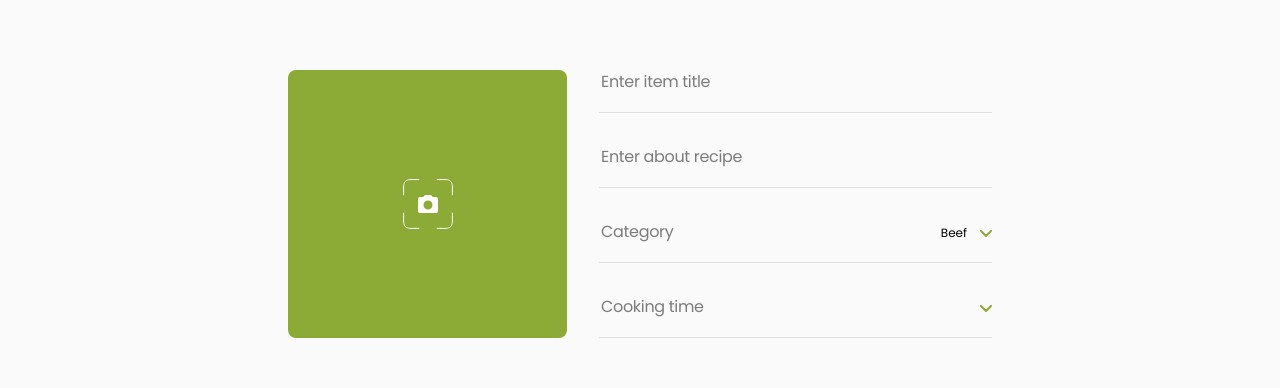
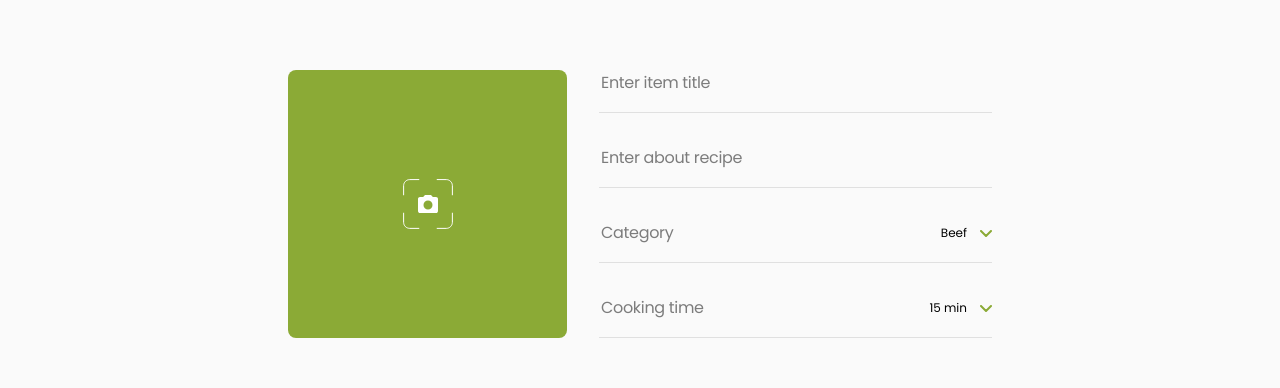
Before and after one commit to Katya-Kondratchuk/So-Yummy, a React (Create React App) app: page /So-Yummy/add in a window 1280 px wide. Shown: the part 162-550 px from the top of the page. Built offline with nearby package versions, Linux system fonts and the light colour scheme.

Commit message:
change name import css

```diff
--- a/src/components/AddRecipes/AddRecipeForm/AddRecipeForm.jsx
+++ b/src/components/AddRecipes/AddRecipeForm/AddRecipeForm.jsx
@@ -1,24 +1,92 @@
 import { useState } from 'react';
-import PropTypes from 'prop-types';
 import RecipeDescriptionFields from './RecipeDescriptionFields';
 import RecipeIngredientsFields from './RecipeIngredientsFields';
 import RecipePreparationFields from './RecipePreparationFields';
 import Button from 'reusableComponents/Button/Button';
-import s from './AddRecipeForm.module.css';
+import css from './AddRecipeForm.module.css';
 
-const AddRecipeForm = props => {
+const allCategory = [
+  'Beef',
+  'Breakfast',
+  'Chicken',
+  'Dessert',
+  'Goat',
+  'Lamb',
+  'Miscellaneous',
+  'Pasta',
+  'Pork',
+  'Seafood',
+  'Side',
+  'Starter',
+  'Vegan',
+  'Vegetarian',
+];
+
+const allTime = [
+  '5 min',
+  '10 min',
+  '15 min',
+  '20 min',
+  '25 min',
+  '30 min',
+  '35 min',
+  '40 min',
+  '45 min',
+  '50 min',
+  '55 min',
+  '60 min',
+  '65 min',
+  '70 min',
+  '75 min',
+  '80 min',
+  '85 min',
+  '90 min',
+  '95 min',
+  '100 min',
+  '105 min',
+  '110 min',
+  '115 min',
+  '120 min',
+];
+
+const AddRecipeForm = () => {
+  // const [allCategory, setAllCategory] = useState();
+
+  const [imgAdd, setImgAdd] = useState('');
+  const [nameRecipe, setNameRecipe] = useState('');
+  const [description, setDescription] = useState('');
+  const [category, setCategory] = useState('Beef');
+  const [cookingTime, setCookingTime] = useState('15 min');
+
   const [preparation, setPreparation] = useState('');
 
   const onSubmitHandler = e => {
     e.preventDefault();
+    const obj = {
+      imgAdd,
+      name: nameRecipe,
+      description,
+      category,
+      cookingTime,
+      preparation: preparation.split('\n'),
+    };
+    console.log(obj);
   };
 
   // TODO: разбивка по enter на массив при сабмите обработать
   // console.log('🚀 ~ preparation: array enter', preparation.split('\n'));
 
   return (
-    <form onSubmit={onSubmitHandler} className={s.form}>
-      <RecipeDescriptionFields />
+    <form onSubmit={onSubmitHandler} className={css.form}>
+      <RecipeDescriptionFields
+        allCategory={allCategory}
+        allTime={allTime}
+        image={{ imgAdd, setImgAdd }}
+        name={{ nameRecipe, setNameRecipe }}
+        descriptionData={{ description, setDescription }}
+        categoryData={{ category, setCategory }}
+        time={{ cookingTime, setCookingTime }}
+      />
       <RecipeIngredientsFields />
       <RecipePreparationFields value={preparation} onChange={setPreparation} />
 
@@ -32,6 +100,4 @@ const AddRecipeForm = props => {
   );
 };
 
-AddRecipeForm.propTypes = {};
-
 export default AddRecipeForm;
--- /dev/null
+++ b/src/components/AddRecipes/AddRecipeForm/RecipeDescriptionFields/ImgWithPreview/ImgWithPreview.jsx
@@ -0,0 +1,55 @@
+import { useRef } from 'react';
+import { ReactComponent as Icon } from 'assets/images/AddRecipe/input-img.svg';
+import PropTypes from 'prop-types';
+import css from './ImgWithPreview.module.css';
+
+function previewFile(inputEl) {
+  const preview = inputEl.current;
+  const file = document.querySelector('input[type=file]').files[0];
+  const reader = new FileReader();
+
+  reader.onloadend = function () {
+    preview.src = reader.result;
+  };
+
+  if (file) {
+    preview.style.opacity = 1;
+    reader.readAsDataURL(file);
+  } else {
+    preview.style.opacity = 1;
+    preview.src = '';
+  }
+}
+
+const ImgWithPreview = ({ imgAdd, setImgAdd }) => {
+  const inputEl = useRef(null);
+  return (
+    <div className={css.wrapperImg}>
+      <input
+        type="file"
+        onChange={e => {
+          setImgAdd(e.target.value);
+          previewFile(inputEl);
+        }}
+        className={css.imgInput}
+        value={imgAdd}
+      />
+
+      <Icon width="64" height="64" className={css.icon} />
+
+      <img
+        src=""
+        alt="prew show img for add recipe"
+        className={`${css.showImg}`}
+        ref={inputEl}
+      />
+    </div>
+  );
+};
+
+ImgWithPreview.propTypes = {
+  imgAdd: PropTypes.string,
+  setImgAdd: PropTypes.func,
+};
+
+export default ImgWithPreview;
--- /dev/null
+++ b/src/components/AddRecipes/AddRecipeForm/RecipeDescriptionFields/ImgWithPreview/ImgWithPreview.module.css
@@ -0,0 +1,54 @@
+.wrapperImg {
+  position: relative;
+  background: #8baa36;
+  border: transparent;
+  border-radius: 8px;
+  overflow: hidden;
+}
+
+.wrapperImg,
+.imgInput {
+  width: 279px;
+  height: 268px;
+}
+
+.imgInput {
+  opacity: 0;
+}
+
+.icon {
+  position: absolute;
+  display: block;
+
+  left: 50%;
+  top: 50%;
+  transform: translate(-50%, -50%);
+  pointer-events: none;
+}
+
+.showImg {
+  opacity: 0;
+  position: absolute;
+  top: 0;
+  left: 0;
+  display: block;
+  pointer-events: none;
+  width: 100%;
+  height: 100%;
+}
+
+@media screen and (max-width: 767px) {
+  .wrapperImg {
+    margin-left: auto;
+    margin-right: auto;
+    margin-bottom: 32px;
+  }
+}
+
+@media screen and (min-width: 1440px) {
+  .wrapperImg,
+  .imgInput {
+    width: 357px;
+    height: 344px;
+  }
+}
--- /dev/null
+++ b/src/components/AddRecipes/AddRecipeForm/RecipeDescriptionFields/ImgWithPreview/index.js
@@ -0,0 +1 @@
+export { default } from './ImgWithPreview.jsx';
--- a/src/components/AddRecipes/AddRecipeForm/RecipeDescriptionFields/RecipeDescriptionFields.jsx
+++ b/src/components/AddRecipes/AddRecipeForm/RecipeDescriptionFields/RecipeDescriptionFields.jsx
@@ -1,112 +1,29 @@
-import { useRef, useState } from 'react';
-import { ReactComponent as Icon } from 'assets/images/AddRecipe/input-img.svg';
-import s from './RecipeDescriptionFields.module.css';
 import SelectList from 'components/AddRecipes/SelectList';
-// import PropTypes from 'prop-types';
+import PropTypes from 'prop-types';
+import css from './RecipeDescriptionFields.module.css';
+import ImgWithPreview from './ImgWithPreview';
 
-function previewFile(inputEl) {
-  const preview = inputEl.current;
-  const file = document.querySelector('input[type=file]').files[0];
-  const reader = new FileReader();
+const RecipeDescriptionFields = ({
+  allCategory,
+  allTime,
+  image: { imgAdd, setImgAdd },
+  name: { nameRecipe, setNameRecipe },
+  descriptionData: { description, setDescription },
+  categoryData: { category, setCategory },
+  time: { cookingTime, setCookingTime },
+}) => {
+  return (
+    <div className={css.wrapperInfo}>
+      <ImgWithPreview imgAdd={imgAdd} setImgAdd={setImgAdd} />
 
-  reader.onloadend = function () {
-    preview.src = reader.result;
-  };
-
-  if (file) {
-    preview.style.opacity = 1;
-    reader.readAsDataURL(file);
-  } else {
-    preview.style.opacity = 1;
-    preview.src = '';
-  }
-}
-
-const allCategory = [
-  'Beef',
-  'Breakfast',
-  'Chicken',
-  'Dessert',
-  'Goat',
-  'Lamb',
-  'Miscellaneous',
-  'Pasta',
-  'Pork',
-  'Seafood',
-  'Side',
-  'Starter',
-  'Vegan',
-  'Vegetarian',
-];
-
-const time = [
-  '5 min',
-  '10 min',
-  '15 min',
-  '20 min',
-  '25 min',
-  '30 min',
-  '35 min',
-  '40 min',
-  '45 min',
-  '50 min',
-  '55 min',
-  '60 min',
-  '65 min',
-  '70 min',
-  '75 min',
-  '80 min',
-  '85 min',
-  '90 min',
-  '95 min',
-  '100 min',
-  '105 min',
-  '110 min',
-  '115 min',
-  '120 min',
-];
-
-const RecipeDescriptionFields = () => {
-  const inputEl = useRef(null);
-
-  // const [allCategory, setAllCategory] = useState();
-
-  const [imgAdd, setImgAdd] = useState('');
-  const [nameRecipe, setNameRecipe] = useState('');
-  const [description, setDescription] = useState('');
-  const [category, setCategory] = useState('Beef');
-  const [cookingTime, setCookingTime] = useState('');
-
-  return (
-    <div className={s.wrapperInfo}>
-      <div className={s.wrapperImg}>
-        <input
-          type="file"
-          onChange={e => {
-            setImgAdd(e.target.value);
-            previewFile(inputEl);
-          }}
-          className={s.imgInput}
-          value={imgAdd}
-        />
-
-        <Icon width="64" height="64" className={s.icon} />
-
-        <img
-          src=""
-          alt="prew show img for add recipe"
-          className={`${s.showImg}`}
-          ref={inputEl}
-        />
-      </div>
-      <div className={s.descriptions}>
+      <div className={css.descriptions}>
         <input
           type="text"
           name="name"
           value={nameRecipe}
           placeholder="Enter item title"
           onChange={e => setNameRecipe(e.target.value)}
-          className={s.nameRecipe}
+          className={css.nameRecipe}
         />
 
         <input
@@ -115,66 +32,41 @@ const RecipeDescriptionFields = () => {
           placeholder="Enter about recipe"
           value={description}
           onChange={e => setDescription(e.target.value)}
-          className={s.description}
+          className={css.description}
         />
 
-        <div className={s.wrapperCategory}>
+        <div className={css.wrapperCategory}>
           <input
             type="text"
             readOnly="readonly"
             placeholder="Category"
-            className={s.category}
+            className={css.category}
           />
-          {/* <div
-            className={s.selectCategory}
-            onClick={e => setIsActive(!isActive)}
-          >
-            <span>{category} </span>
-            <span className={s.arrow}>
-              <Arrow width="12px" height="7px" />
-            </span>
-          </div>
-          {isActive && (
-            <ul className={`${s.selectContentCategory} ${s.scrollbarCategory}`}>
-              {allCategory.map(value => (
-                <li
-                  key={value}
-                  onClick={e => {
-                    setCategory(value);
-                    setIsActive(false);
-                  }}
-                  className={s.selectItem}
-                >
-                  {value}
-                </li>
-              ))}
-            </ul>
-          )} */}
 
           <SelectList
             list={allCategory}
             option={category}
-            selectedOption={s.selectCategory}
-            selectContent={s.selectContentCategory}
-            scrollbar={s.scrollbar}
-            setValue={setCategory}
+            setOption={setCategory}
+            selectedOption={css.selectCategory}
+            selectContent={css.selectContentCategory}
+            scrollbar={css.scrollbar}
           />
         </div>
 
-        <div className={s.wrapperCookingTime}>
+        <div className={css.wrapperCookingTime}>
           <input
             type="text"
             placeholder="Cooking time"
-            className={s.cookingTime}
+            className={css.cookingTime}
           />
 
           <SelectList
-            list={time}
+            list={allTime}
             option={cookingTime}
-            selectedOption={s.selectCategory}
-            selectContent={s.selectContentCategory}
-            scrollbar={s.scrollbar}
-            setValue={setCookingTime}
+            setOption={setCookingTime}
+            selectedOption={css.selectTime}
+            selectContent={css.selectContentTime}
+            scrollbar={css.scrollbar}
           />
         </div>
       </div>
@@ -182,6 +74,19 @@ const RecipeDescriptionFields = () => {
   );
 };
 
-RecipeDescriptionFields.propTypes = {};
+RecipeDescriptionFields.propTypes = {
+  allCategory: PropTypes.array,
+  allTime: PropTypes.array,
+  imgAdd: PropTypes.string,
+  setImgAdd: PropTypes.func,
+  nameRecipe: PropTypes.string,
+  setNameRecipe: PropTypes.func,
+  description: PropTypes.string,
+  setDescription: PropTypes.func,
+  category: PropTypes.string,
+  setCategory: PropTypes.func,
+  cookingTime: PropTypes.string,
+  setCookingTime: PropTypes.func,
+};
 
 export default RecipeDescriptionFields;
--- a/src/components/AddRecipes/AddRecipeForm/RecipeDescriptionFields/RecipeDescriptionFields.module.css
+++ b/src/components/AddRecipes/AddRecipeForm/RecipeDescriptionFields/RecipeDescriptionFields.module.css
@@ -1,51 +1,11 @@
 .wrapperInfo {
   margin-bottom: 104px;
-}
-
-.wrapperImg {
-  position: relative;
-  background: #8baa36;
-  border: transparent;
-  border-radius: 8px;
-  overflow: hidden;
-}
-
-.wrapperImg,
-.imgInput {
-  width: 279px;
-  height: 268px;
-}
-
-.imgInput {
-  opacity: 0;
-}
-
-.icon {
-  position: absolute;
-  display: block;
-
-  left: 50%;
-  top: 50%;
-  transform: translate(-50%, -50%);
-  pointer-events: none;
-}
-
-.showImg {
-  opacity: 0;
-  position: absolute;
-  top: 0;
-  left: 0;
-  display: block;
-  pointer-events: none;
-  width: 100%;
-  height: 100%;
 }
 
 .nameRecipe,
 .description,
 .category,
 .cookingTime {
-  font-family: inherit;
   display: block;
   width: 100%;
   height: 40px;
@@ -54,6 +14,13 @@
   border-bottom: 1px solid var(--lineColor);
   padding-bottom: 18px;
   outline: transparent;
+
+  font-family: inherit;
+  font-family: 'Poppins';
+  font-size: 14px;
+  line-height: 1.5;
+  letter-spacing: -0.02em;
+  color: var(--blackColor);
 }
 
 .nameRecipe::placeholder,
@@ -74,18 +41,6 @@
   margin-bottom: 24px;
 }
 
-/* .wrapperCategory,
-.wrapperCookingTime {
-} */
-
-@media screen and (max-width: 767px) {
-  .wrapperImg {
-    margin-left: auto;
-    margin-right: auto;
-    margin-bottom: 32px;
-  }
-}
-
 @media screen and (min-width: 768px) {
   .wrapperInfo {
     display: flex;
@@ -98,6 +53,7 @@
   .description,
   .category,
   .cookingTime {
+    font-size: 16px;
     width: 393px;
     height: 43px;
   }
@@ -117,12 +73,6 @@
 }
 
 @media screen and (min-width: 1440px) {
-  .wrapperImg,
-  .imgInput {
-    width: 357px;
-    height: 344px;
-  }
-
   .wrapperInfo {
     gap: 50px;
     margin-bottom: 104px;
@@ -135,14 +85,14 @@
   }
 }
 
-/*-----select category------*/
 .wrapperCategory,
 .wrapperCookingTime {
   position: relative;
   cursor: pointer;
 }
 
-.selectCategory {
+.selectCategory,
+.selectTime {
   position: absolute;
   display: flex;
   top: 0;
@@ -152,20 +102,20 @@
   height: 100%;
   justify-content: right;
   gap: 13px;
-
   font-size: 12px;
   line-height: 1;
 }
+
 .category {
   cursor: pointer;
 }
 
-.selectContentCategory {
+.selectContentCategory,
+.selectContentTime {
   position: absolute;
   top: 27px;
   right: 0;
   z-index: 5;
-  width: 123px;
   height: 144px;
   padding: 8px 14px;
   overflow-y: auto;
@@ -177,6 +127,14 @@
   color: rgba(0, 0, 0, 0.5);
   background: var(--whiteColor);
   box-shadow: 0px 6.51852px 7.82222px rgba(0, 0, 0, 0.0314074);
+}
+
+.selectContentCategory {
+  width: 123px;
+}
+
+.selectContentTime {
+  width: 90px;
 }
 
 .selectItem:not(:last-child) {
@@ -199,5 +157,3 @@
   background-clip: content-box;
   background-color: #e7e5e5;
 }
-
-/*-----select time------*/
```
Also changed, not shown: src/components/AddRecipes/AddRecipeForm/RecipePreparationFields/RecipePreparationFields.jsx (+4 -4 lines), src/components/AddRecipes/AddRecipeForm/RecipePreparationFields/RecipePreparationFields.module.css (+17 -0 lines), src/components/AddRecipes/FollowUs/FollowUs.jsx (+4 -7 lines), src/components/AddRecipes/PopularRecipe/PopularRecipe.jsx (+14 -17 lines), src/components/AddRecipes/SelectList/SelectList.jsx (+30 -8 lines), 1 other file (tests, documents, lock files or other folders).
